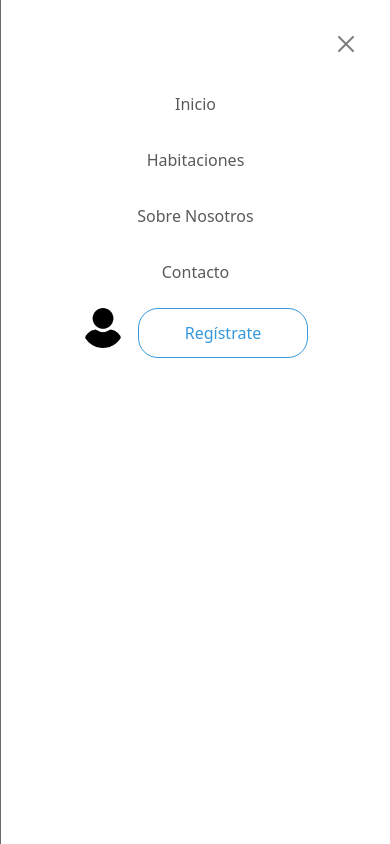
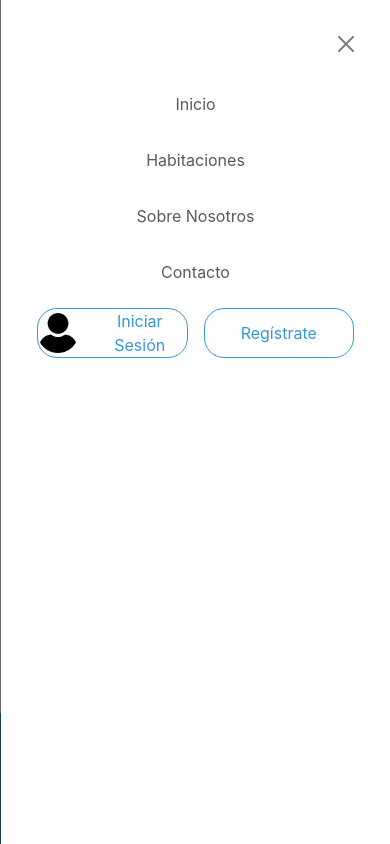
Before and after one commit to franpvp/pacificProject, a Django app: page /login/ in a window 390 px wide, after a click that opens the changed part. Run offline with Django 4.2, Linux system fonts and the light colour scheme; some libraries are stand-ins or nearby versions.

Commit message:
Agregando nuevos cambios

```diff
--- a/appPacific/templates/app/base.html
+++ b/appPacific/templates/app/base.html
@@ -7,12 +7,15 @@
     <title>Hotel Pacific</title>
     <link rel="stylesheet" href="{% static 'css/base.css' %}" />
     <link href="https://cdn.jsdelivr.net/npm/bootstrap@5.3.2/dist/css/bootstrap.min.css" rel="stylesheet" integrity="sha384-T3c6CoIi6uLrA9TneNEoa7RxnatzjcDSCmG1MXxSR1GAsXEV/Dwwykc2MPK8M2HN" crossorigin="anonymous">
+    <link href="https://stackpath.bootstrapcdn.com/bootstrap/4.5.2/css/bootstrap.min.css" rel="stylesheet">
 
 </head>
 <body>
     <nav class="navbar navbar-expand-lg p-3">
         <div class="container-fluid">
-            <a class="navbar-brand" href="#">PacificLogo</a>
+            <a class="navbar-brand" href="{% url 'index' %}">
+                <img src="{% static 'img/logo.png' %}" alt="PacificLogo" class="img-fluid" style="max-width: 200px;">
+            </a>
             <button class="navbar-toggler" type="button" data-bs-toggle="offcanvas" data-bs-target="#offcanvasNavbar" aria-controls="offcanvasNavbar" aria-label="Toggle navigation">
                 <span class="navbar-toggler-icon"></span>
             </button>
@@ -30,28 +33,49 @@
                             <a href="{% url 'habitaciones' %}" class="nav-link btnLink" aria-current="page">Habitaciones</a>
                         </li>
                         <li class="nav-item ml-3 mr-3 mb-3">
-                            <a href="#" class="nav-link btnLink" aria-current="page">Sobre Nosotros</a>
+                            <a href="{% url 'nosotros' %}" class="nav-link btnLink" aria-current="page">Sobre Nosotros</a>
                         </li>
                         <li class="nav-item ml-3 mr-3 mb-3">
                             <a href="{% url 'contacto' %}" class="nav-link btnLink" aria-current="page">Contacto</a>
                         </li>
                     </ul>
                     <div class="d-flex justify-content-center align-item-center">
-                        <a href="{% url 'login' %}">
+                        <a href="{% url 'login' %}" class="btn-reg me-2">
                             <img class="img-fluid" src="{% static 'img/usuario.png' %}" alt="img-user" style="width: 40px; height: 40px; margin-right: 15px;">
+                            Iniciar Sesión
                         </a>
-                        <a href="{% url 'registro' %}" class="btn-reg">
+                        <a href="{% url 'registro' %}" class="btn-reg ms-2">
                             Regístrate
                         </a>
                     </div>
                 </div>
             </div>
-
+        </div>
     </nav>
 
     {% block contenido %}
     {% endblock %}
 
+    <footer class="fixed-bottom" style="background-color: #3498db; color: #ffffff;">
+        <div class="container">
+          <div class="row">
+            <div class="col-md-6 text-md-left text-center mb-md-0 mb-3" style="margin-top: 5px;"> <!-- Ajuste de margen superior -->
+              <p class="mb-0">Hotel Pacific - Todos los derechos reservados</p>
+              <p style="font-size: 14px;">Santiago de Chile, Moneda #85</p> <!-- Dirección ficticia -->
+            </div>
+            <div class="col-md-6 text-md-right text-center" style="margin-top: 5px;"> <!-- Ajuste de margen superior -->
+              <a href="https://api.whatsapp.com/send?phone=+56957066834&text=Hola,%20estoy%20interesado(a)%20en%20realizar%20una%20consulta" class="btn btn-success">
+                <img src="{% static 'img/whatsapp-icon.png' %}" alt="WhatsApp" width="30" height="30" class="mr-2">
+                Contáctanos por WhatsApp
+              </a>
+            </div>
+          </div>
+        </div>
+      </footer>
+
+
     <script src="https://cdn.jsdelivr.net/npm/bootstrap@5.3.2/dist/js/bootstrap.bundle.min.js" integrity="sha384-C6RzsynM9kWDrMNeT87bh95OGNyZPhcTNXj1NW7RuBCsyN/o0jlpcV8Qyq46cDfL" crossorigin="anonymous"></script>
+    <script src="https://stackpath.bootstrapcdn.com/bootstrap/4.5.2/js/bootstrap.min.js"></script>
+</body>
 </body>
 </html>
--- a/appPacific/templates/app/login.html
+++ b/appPacific/templates/app/login.html
@@ -4,8 +4,49 @@
 {% endblock %}
 {% load static %}
 
-
 {% block contenido %}
+<div class="container-fluid">
+    <div class="row">
+        <div class="col-12">
+            <h1 class="titulo-general text-center">Iniciar Sesión</h1>
+            <form action="" method="post">
+                {% csrf_token %}
+                <div class="row">
+                    <div class="col"></div>
+                    <div class="col-12 col-lg-5 pb-4">
+                        <!-- Input Correo Electrónico -->
+                        <div class="form-floating mb-3">
+                            <input type="email" class="form-control" id="correo" placeholder="name@example.com">
+                            <label for="floatingInput">Correo Electrónico</label>
+                        </div>
+                        <!-- Input Contraseña -->
+                        <div class="form-floating mb-3">
+                            <input type="password" class="form-control" id="password" placeholder="Password">
+                            <label for="floatingPassword">Contraseña</label>
+                        </div>
+                        <div class="form-floating mb-3"></div>
+                        <div class="row">
+                            <div class="col d-flex justify-content-center pt-4">
+                                <div class="btn-reg">Iniciar sesión</div>
+                            </div>
+                        </div>
+                        <div class="form-floating mb-3 mt-4"> <!-- Agregando mt-4 aquí -->
+                            <div class="card">
+                                <div class="card-body text-center">
+                                    <h5 class="card-title">¿No tienes una cuenta?</h5>
+                                    <a href="{% url 'registro' %}">
+                                        Registrarse
+                                    </a>
+                                </div>
+                            </div>
+                        </div>
+                    </div>
+                    <div class="col"></div>
+                </div>
+            </form>
+        </div>
+    </div>
+</div>
 
 
 {% endblock %}
--- a/appPacific/urls.py
+++ b/appPacific/urls.py
@@ -1,6 +1,6 @@
 from django.urls import path
 
-from .views import index, home, login, registro, habitaciones, metodo_pago, reserva_realizada, contacto
+from .views import index, home, login, registro, habitaciones, metodo_pago, reserva_realizada, contacto, nosotros
 
 urlpatterns = [
     path('', index, name="index"),
@@ -11,4 +11,5 @@
     path('metodo_pago/', metodo_pago, name="metodo_pago"),
     path('contacto/', contacto, name="contacto"),
     path('reserva_realizada/', reserva_realizada, name="reserva_realizada"),
+    path('nosotros/', nosotros, name="nosotros"),
 ]
--- a/appPacific/views.py
+++ b/appPacific/views.py
@@ -38,6 +38,7 @@
     return render(request, 'app/contacto.html')
 
 
+
 # Vista Habitaciones
 def habitaciones(request):
     return render(request, 'app/habitaciones.html')
@@ -49,3 +50,7 @@
 # Vista Reserva Realizada
 def reserva_realizada(request):
     return render(request, 'app/reserva_realizada.html')
+
+# Vista Nosotros
+def nosotros(request):
+    return render(request, 'app/nosotros.html')
```
Also changed, not shown: appPacific/templates/app/contacto.html (+8 -2 lines), appPacific/templates/app/nosotros.html (added, +45 -0 lines), pacific/settings.py (+7 -4 lines), appPacific/static/css/base.css (line endings or trailing spaces), appPacific/static/img/hotel-pacific.jpeg (added), appPacific/static/img/logo.png (added), appPacific/static/img/whatsapp-icon.png (added), 3 other files.
